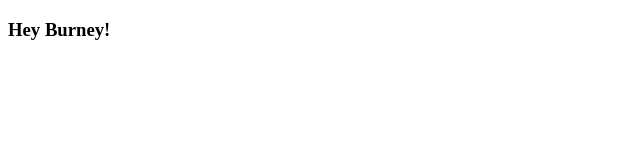
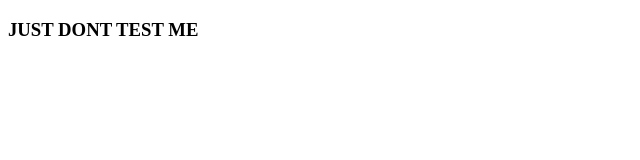
Before and after one commit to burneyburney/burneyburney.github.io, a plain HTML site: page index.html in a window 1280 px wide. Shown: the whole page, without its empty margins (0-640 px from the left). Drawn offline with Linux system fonts and the light colour scheme.

Commit message:
first of the day commit, editing blog

```diff
--- a/index.html
+++ b/index.html
@@ -1,7 +1,7 @@
 <!doctype html>
 <html>
-<title> Testing</title>
+<title> DONT TEST ME</title>
 <body>
-<h3>Hey Burney!</h3>
+<h3>JUST DONT TEST ME</h3>
 </body>
 </html>
```
Also changed, not shown: 1 other file.
